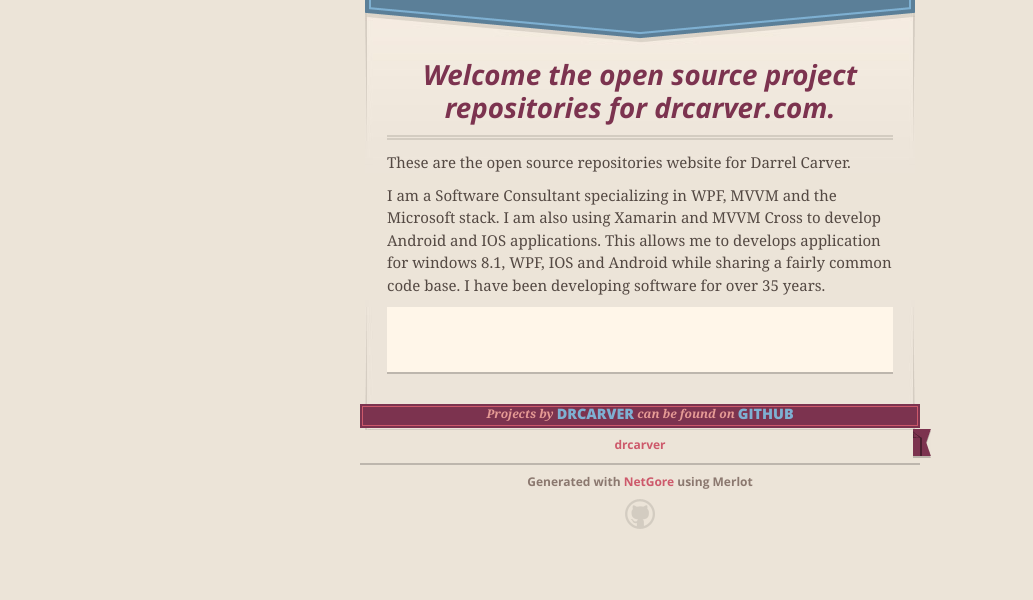
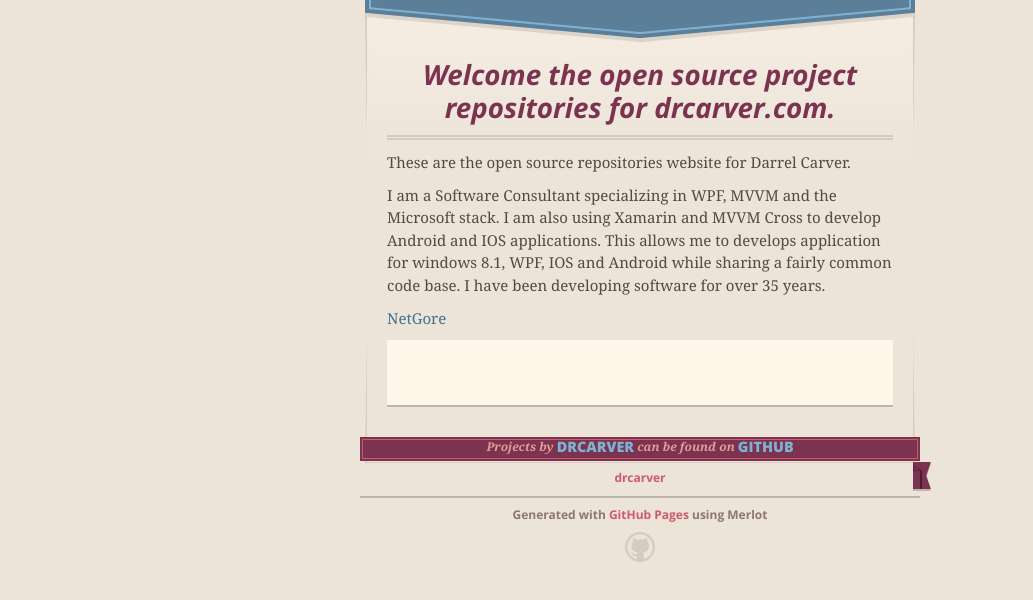
Before and after one commit to drcarver/drcarver.github.io, a plain HTML site: page index.html in a window 1280 px wide. Shown: the part 172-772 px from the top of the page, without its empty margins (0-1033 px from the left). Drawn offline with nearby package versions, Linux system fonts and the light colour scheme.

Commit message:
Update footing in index.htmlCorrect footing

```diff
--- a/index.html
+++ b/index.html
@@ -53,7 +53,7 @@
 <p>I am a Software Consultant specializing in WPF, MVVM and the Microsoft stack.  I am also using Xamarin and MVVM Cross to develop
           Android and IOS applications.  This allows me to develops application for windows 8.1, WPF, IOS and Android while sharing
           a fairly common code base.  I have been developing software for over 35 years.</p>
-
+          <p><a href="https://github.com/drcarver/NetGore">NetGore</a></p>
 <pre><code>
 <!--
 $ cd your_repo_root/repo_name
@@ -70,7 +70,7 @@ $ git checkout gh-pages
           <p><a href="https://github.com/drcarver">drcarver</a></p>
           <span class="right-tail"></span>
         </span>
-        <p>Generated with <a href="https://github.com/drcarver/NetGore">NetGore</a> using Merlot</p>
+        <p>Generated with <a href="http://pages.github.com">GitHub Pages</a> using Merlot</p>
         <span class="octocat"></span>
       </footer>
 
```
